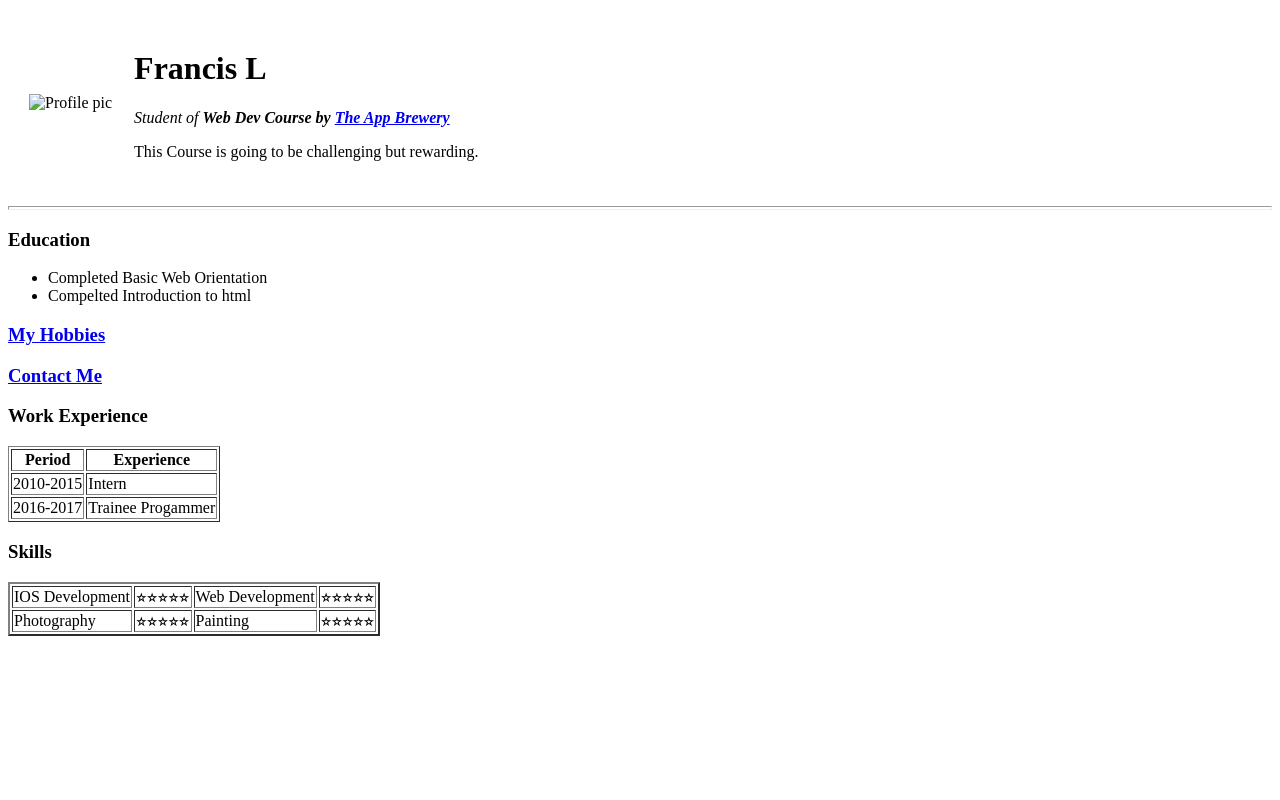
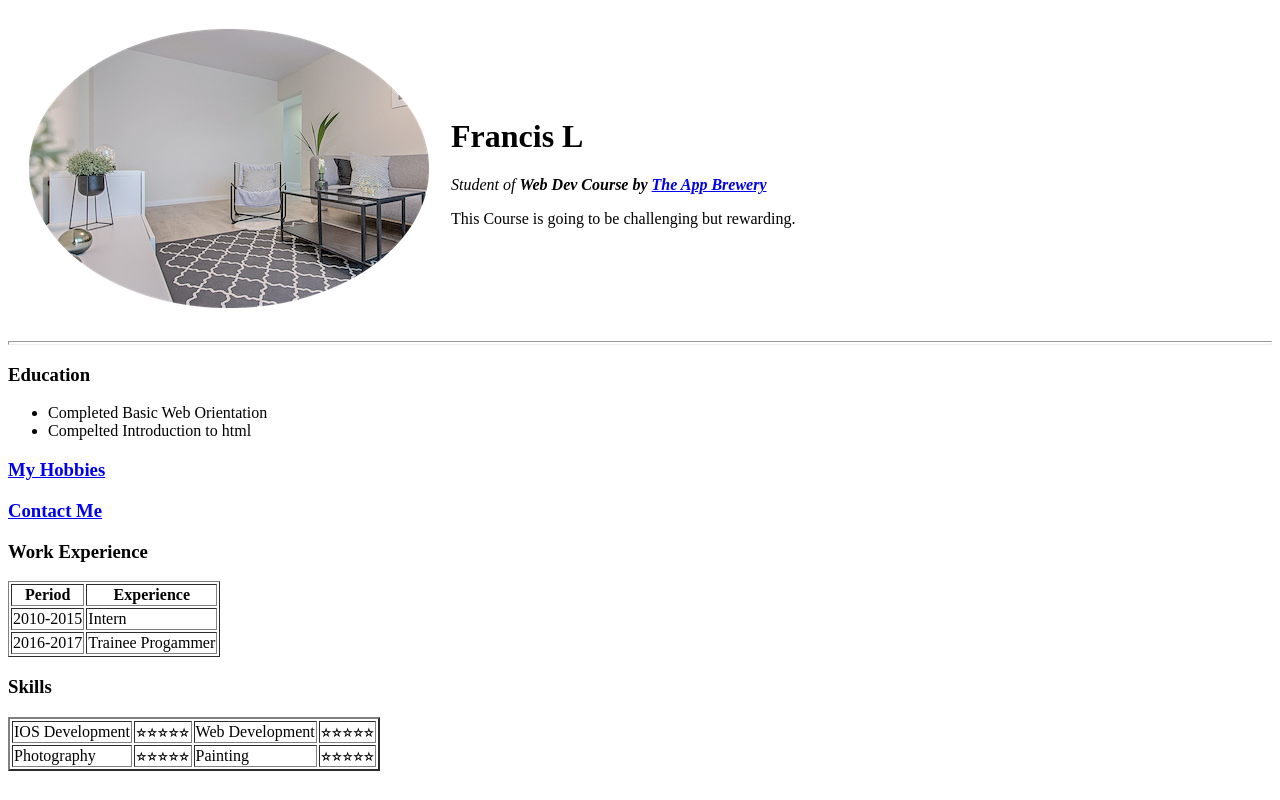
Before and after one commit to Francisl77/cv, a plain HTML site: page index.html in a window 1280 px wide. Drawn offline with Linux system fonts and the light colour scheme.

Commit message:
Update index.html

```diff
--- a/index.html
+++ b/index.html
@@ -9,7 +9,7 @@
 <body>
   <table cellspacing="20">
     <tr>
-      <td><img src="living Room.png" alt="Profile pic"></td>
+      <td><img src="images/living Room.png" alt="Profile pic"></td>
       <td><h1>Francis L</h1>
       <p><em>Student of <strong>Web Dev Course by <a href="https://appbrewery.com/">The App Brewery</a></strong></em></p>
       <p>This Course is going to be challenging but rewarding.</p></td>
```
